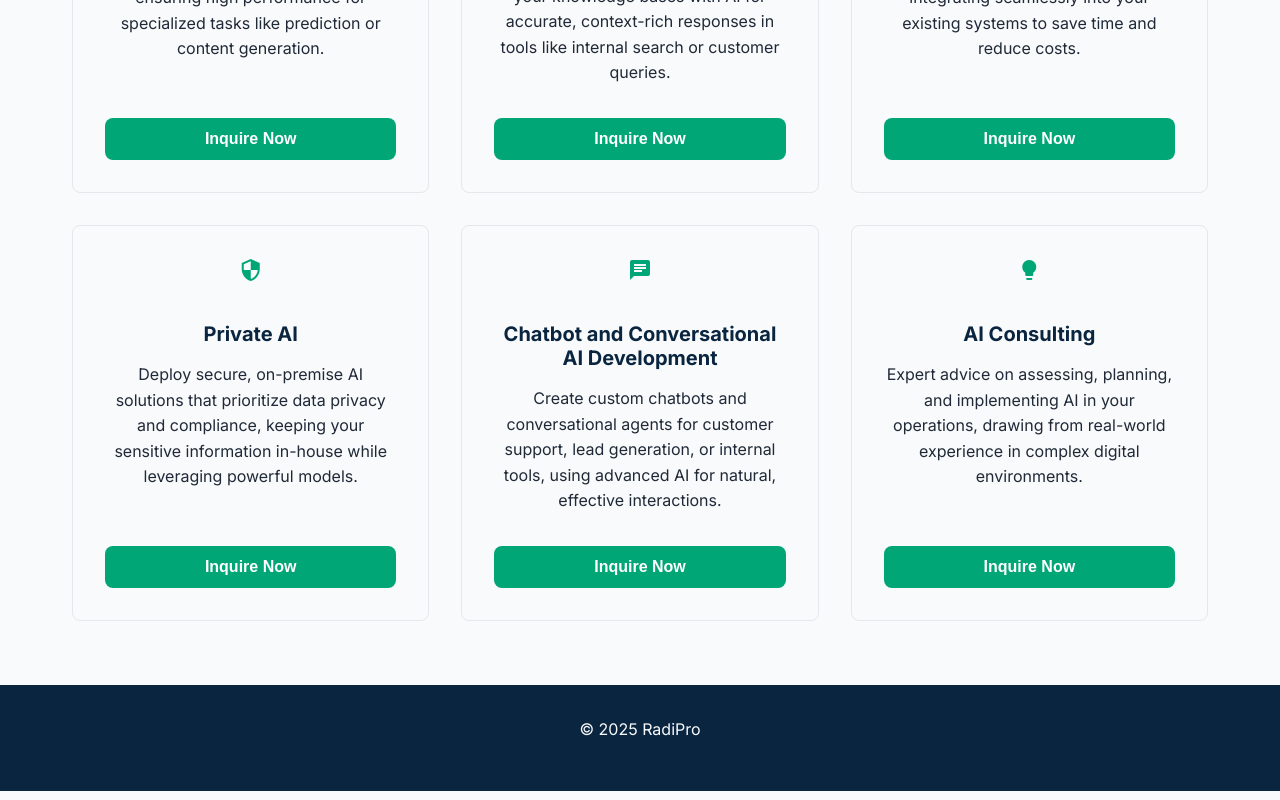
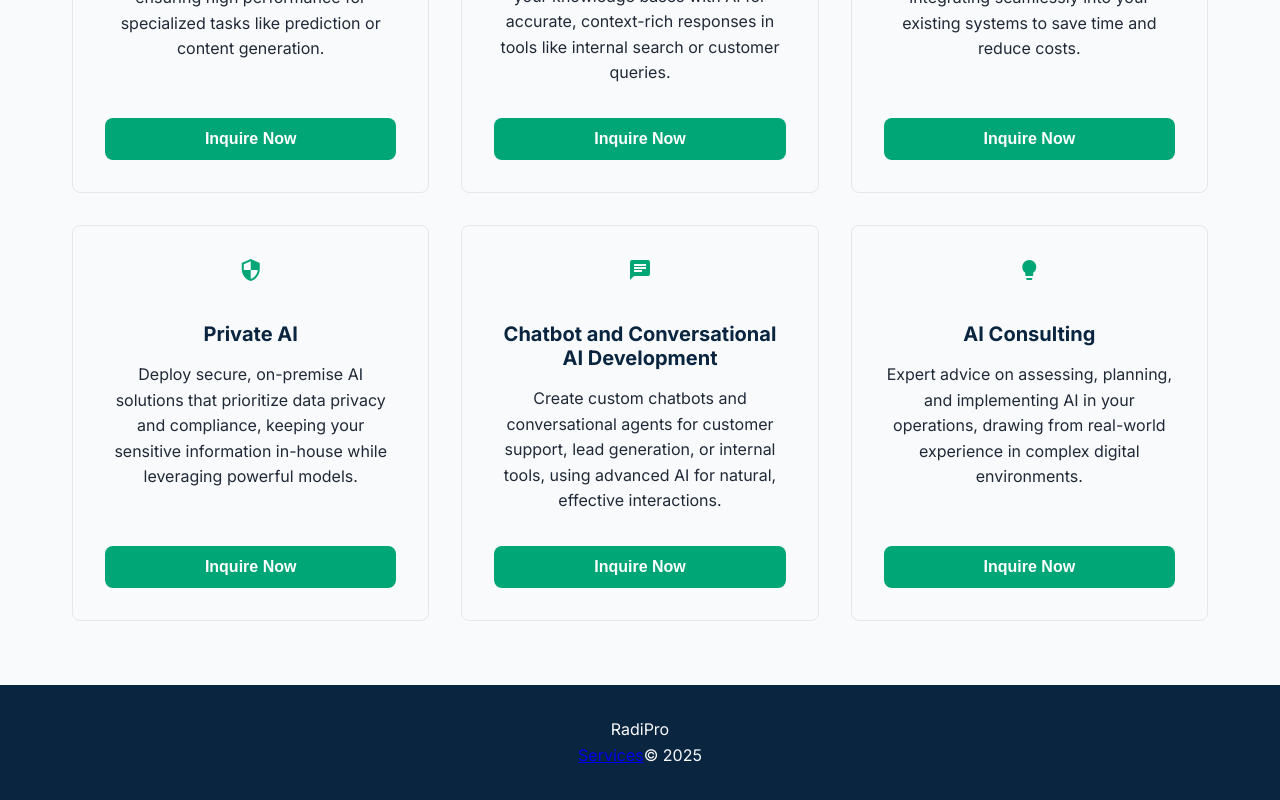
Before and after one commit to raditotev/ai-agency, a Nuxt app: page / in a window 1280 px wide. Shown: the part 1163-1963 px from the top of the page. Built offline with nearby package versions, Linux system fonts and the light colour scheme.

Commit message:
fix: remove contact link from footer

```diff
--- a/app/components/Footer.vue
+++ b/app/components/Footer.vue
@@ -1,6 +1,12 @@
 <template>
   <footer class="footer">
-    <p>&copy; {{ currentYear }} RadiPro</p>
+    <div class="footer-inner">
+      <div class="wordmark">RadiPro</div>
+      <div class="footer-links">
+        <a href="#services">Services</a>
+        <span>&copy; {{ currentYear }}</span>
+      </div>
+    </div>
   </footer>
 </template>
 
```
